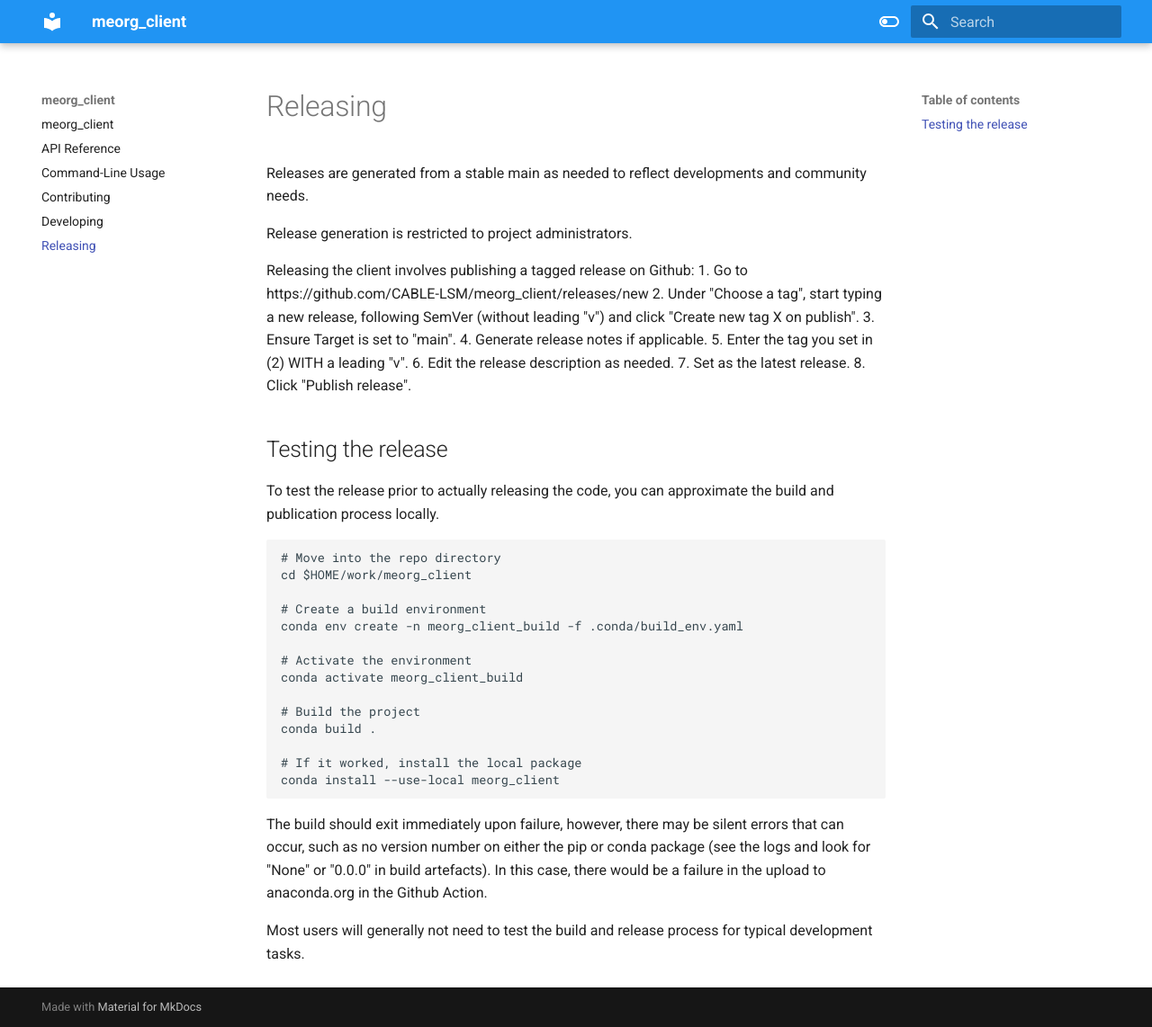
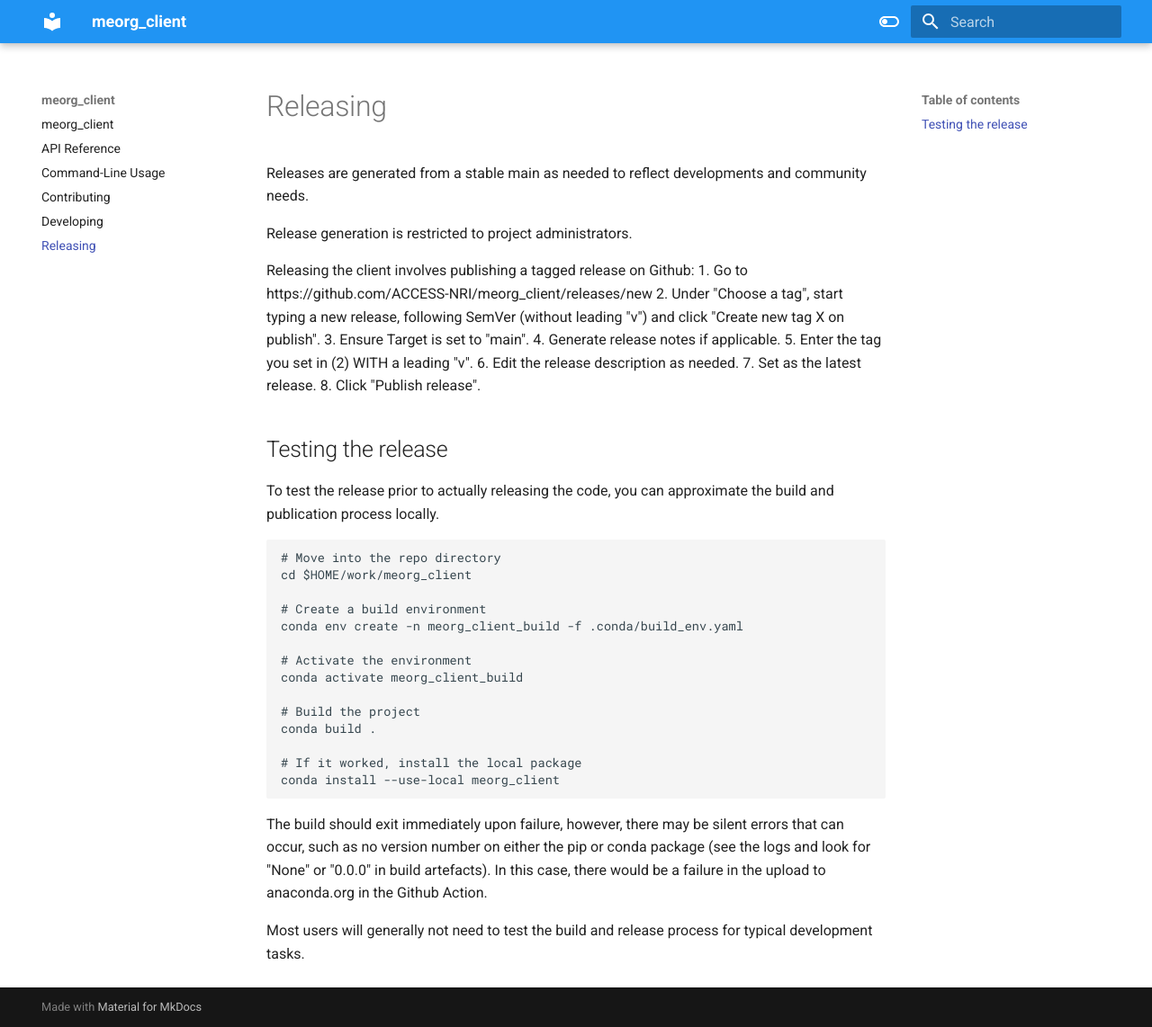
Before and after one commit to CABLE-LSM/meorg_client, an MkDocs documentation site: the page built from docs/releasing.md, in a window 1280 px wide and 1142 px high. Shown: the whole window at 90% size. Built offline with MkDocs 1.6.1 and Material for MkDocs 9.7.7, drawn with Linux system fonts in a browser that asks for light colours; some of the changed lines change nothing that is shown.

Commit message:
Update release link to new repository

```diff
--- a/docs/releasing.md
+++ b/docs/releasing.md
@@ -5,7 +5,7 @@ Releases are generated from a stable main as needed to reflect developments and
 Release generation is restricted to project administrators.
 
 Releasing the client involves publishing a tagged release on Github:
-1. Go to https://github.com/CABLE-LSM/meorg_client/releases/new
+1. Go to https://github.com/ACCESS-NRI/meorg_client/releases/new
 2. Under "Choose a tag", start typing a new release, following SemVer (without leading "v") and click "Create new tag X on publish".
 3. Ensure Target is set to "main".
 4. Generate release notes if applicable.
```
